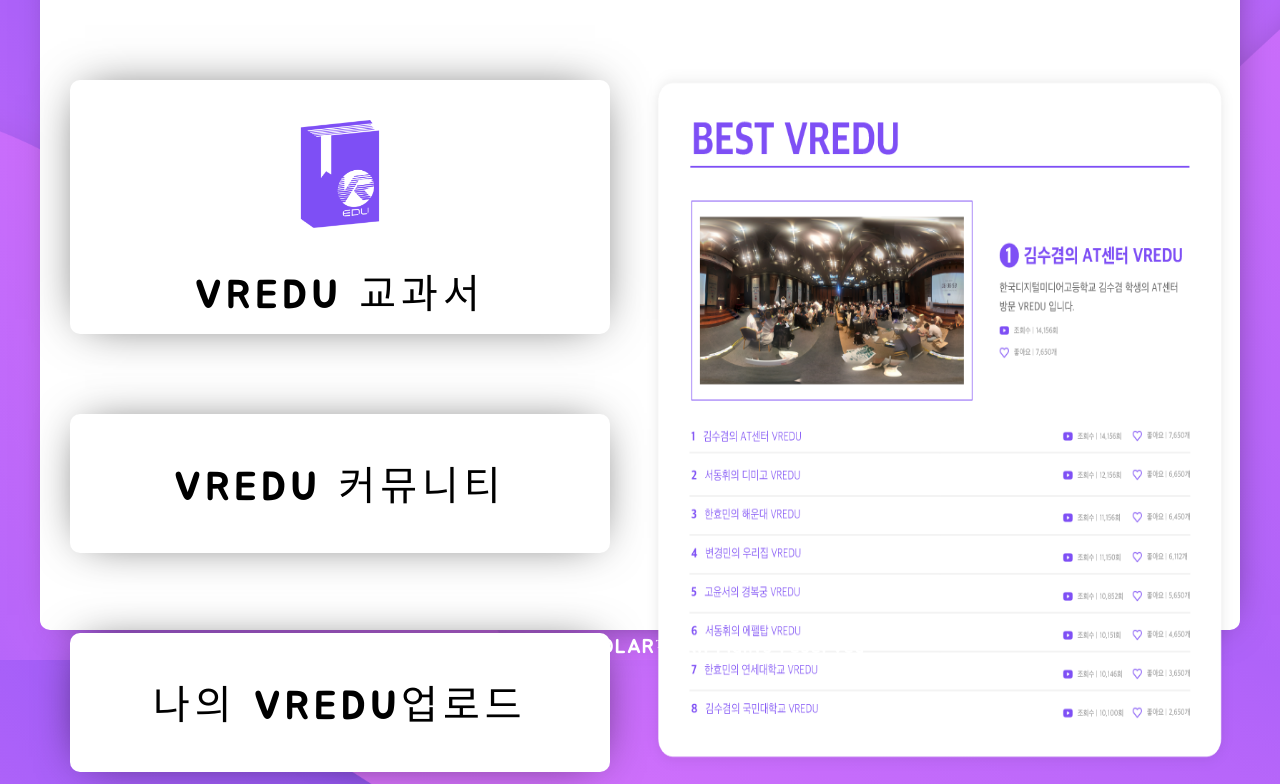
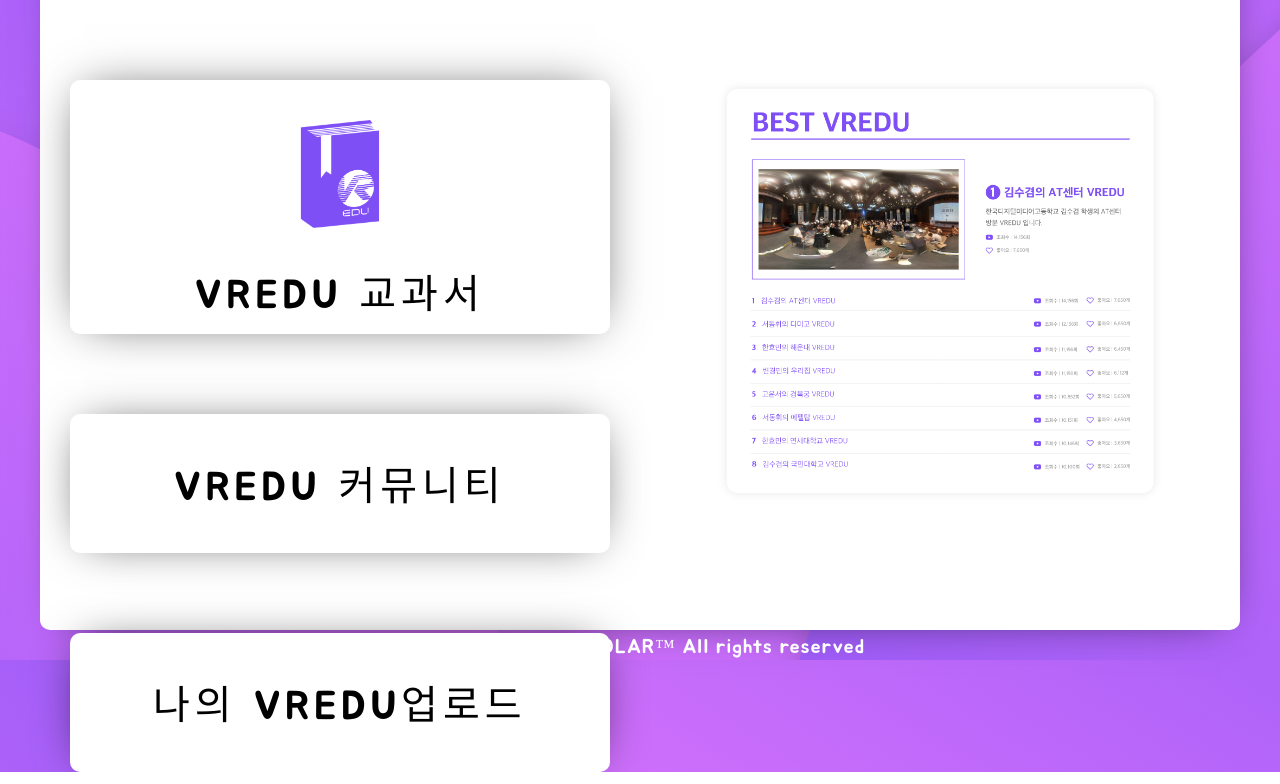
Before and after one commit to changemin/VRedu-web, a plain HTML site: page index.html in a window 1280 px wide. Shown: the part 140-924 px from the top of the page. Drawn offline with Linux system fonts and the light colour scheme.

Commit message:
please last

```diff
--- a/index.html
+++ b/index.html
@@ -25,7 +25,7 @@
       </div>
     </div>
     <div class="right-side">
-        <img class="bestVRedu" src="/VRedu-web/res/images/BestVRedu.png" style="height: 100%; width: 100%;">
+        <img class="bestVRedu" src="/VRedu-web/res/images/BestVRedu.png">
     </div>
   </div>
   <footer>
--- a/res/css/VRedu.css
+++ b/res/css/VRedu.css
@@ -130,8 +130,8 @@ p {
 .bestVRedu{
   text-align: left;
   margin: auto;
-  margin-top: 60px;
-  height: 70%;
+  margin-top: 75px;
+  height: 60%;
 }
 .bestVRedu:hover{
   box-shadow: 5px 10px 60px -25px rgba(0,0,0,0.75);
```
